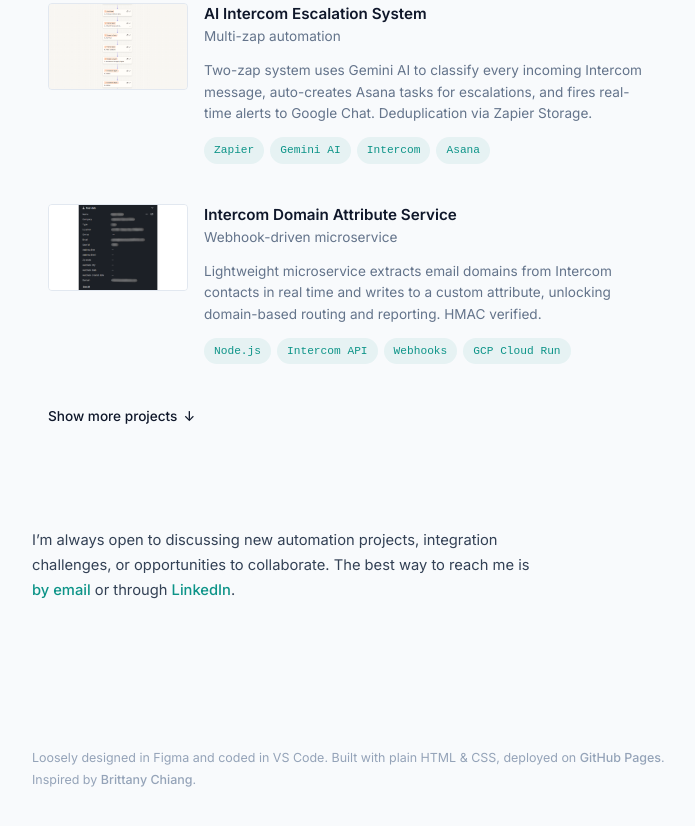
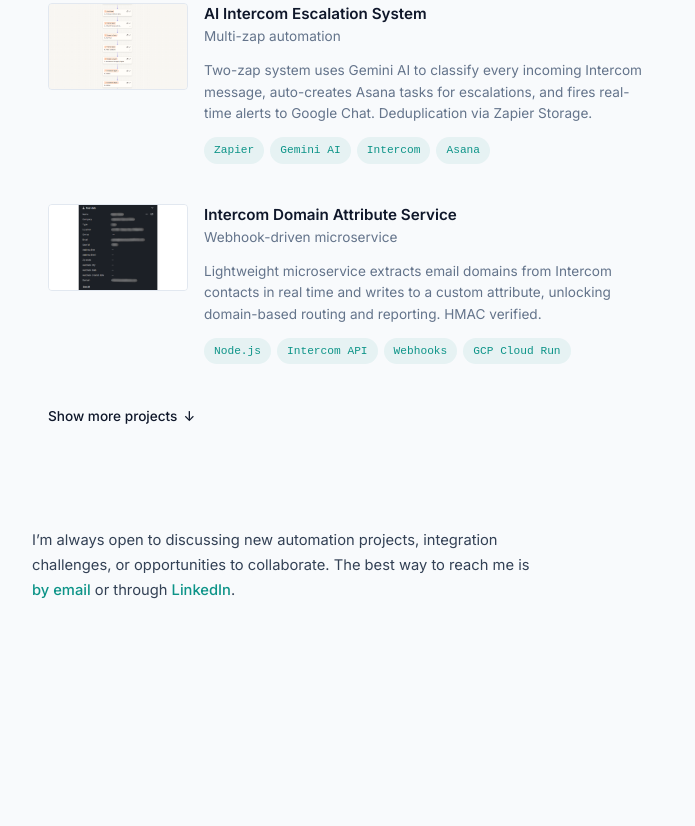
Before and after one commit to ettkt/ettkt.github.io, a plain HTML site: page index.html in a window 1280 px wide. Shown: the part 1780-2606 px from the top of the page, without its empty margins (560-1255 px from the left). After the commit the page ends 2543 px from the top, so only its background shows below. Drawn offline with Linux system fonts and the light colour scheme.

Commit message:
Remove footer credits

```diff
--- a/index.html
+++ b/index.html
@@ -484,24 +484,7 @@
             font-weight: 500;
         }
 
-        /* ── Footer (below main) ── */
-        .page-footer {
-            font-size: 0.78rem;
-            color: var(--text-dim);
-            line-height: 1.7;
-            padding-top: 48px;
-        }
-
-        .page-footer a {
-            color: var(--text-dim);
-            font-weight: 500;
-        }
-
-        .page-footer a:hover {
-            color: var(--accent);
-        }
-
-        /* ── Scroll indicator ── */
+/* ── Scroll indicator ── */
         .scroll-hint {
             display: flex;
             align-items: center;
@@ -939,9 +922,6 @@
                 <p>I&rsquo;m always open to discussing new automation projects, integration challenges, or opportunities to collaborate. The best way to reach me is <a href="mailto:rolandbonhuang@gmail.com">by email</a> or through <a href="https://www.linkedin.com/in/roland-huang-8965583b1/" target="_blank" rel="noopener">LinkedIn</a>.</p>
             </section>
 
-            <footer class="page-footer">
-                <p>Loosely designed in Figma and coded in VS Code. Built with plain HTML &amp; CSS, deployed on <a href="https://pages.github.com/" target="_blank" rel="noopener">GitHub Pages</a>. Inspired by <a href="https://brittanychiang.com/" target="_blank" rel="noopener">Brittany Chiang</a>.</p>
-            </footer>
         </main>
     </div>
 
```
